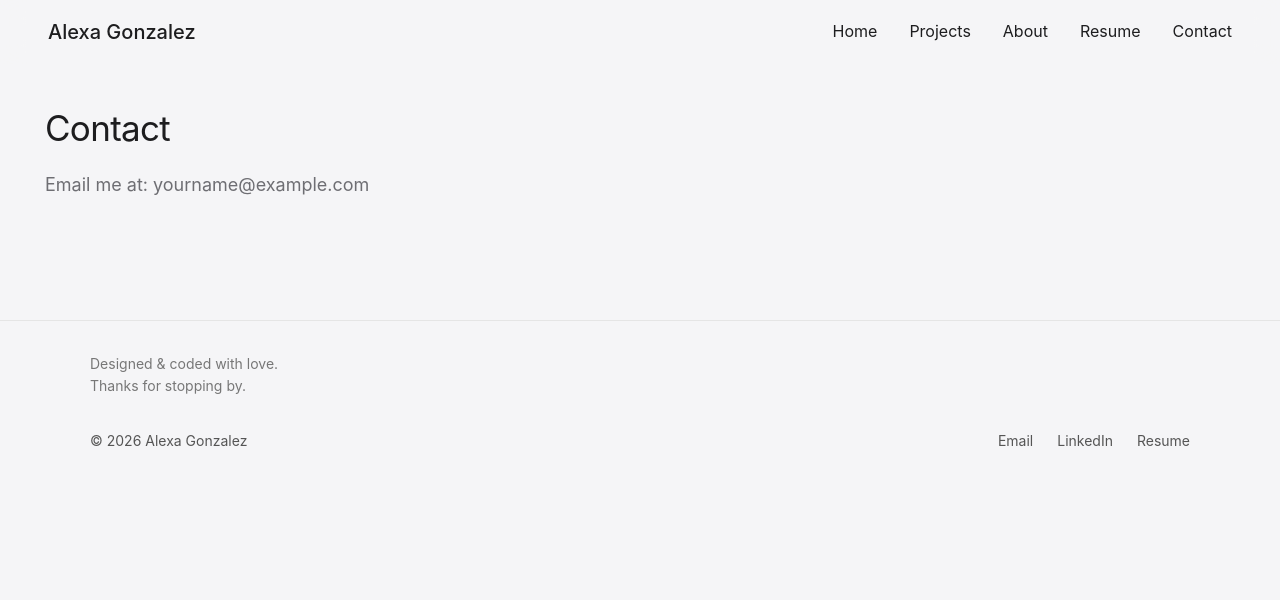
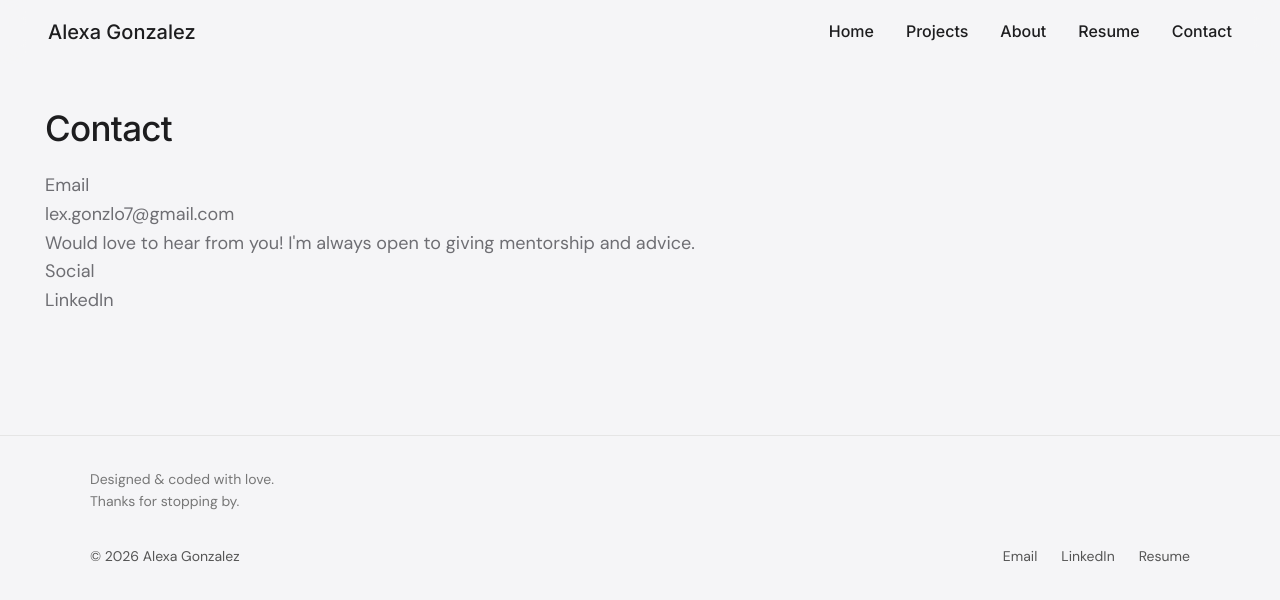
Before and after one commit to gonzalexa/my-portfolio, a React (Vite) app: page /contact in a window 1280 px wide. Shown: the top 600 px of the page. Built offline with nearby package versions, Linux system fonts and the light colour scheme.

Commit message:
Update About page with carousel, fade, dots, and new bullet-style bio

```diff
--- a/src/components/About.jsx
+++ b/src/components/About.jsx
@@ -32,7 +32,7 @@ export default function About() {
             My mom is an artist, my dad an engineer, and I like to think I inherited the best of both worlds. That mix of imagination and problem-solving has shaped the way I approach both design and development, always aiming for thoughtful, user-centered solutions.
           </p>
 
-          <p>Outside of my work:</p>
+          <p>Fun facts about me:</p>
 
           <ul>
             <li>I absolutely love to travel; whether it’s solo, with friends, or with family</li>
--- a/src/components/Contact.jsx
+++ b/src/components/Contact.jsx
@@ -4,7 +4,11 @@ export default function Contact() {
   return (
     <section id="contact">
       <h2>Contact</h2>
-      <p>Email me at: yourname@example.com</p>
+      <p>Email</p>
+      <p>lex.gonzlo7@gmail.com</p>
+      <p>Would love to hear from you! I'm always open to giving mentorship and advice.</p>
+      <p>Social</p>
+      <p>LinkedIn</p>
     </section>
   );
 }
--- a/src/index.css
+++ b/src/index.css
@@ -1,3 +1,5 @@
+@import url('https://fonts.googleapis.com/css2?family=DM+Sans:wght@400;500&family=Inter:wght@500;600;700&display=swap');
+
 /* Apple-style global reset */
 * {
   margin: 0;
@@ -10,8 +12,7 @@ html {
 }
 
 body {
-  font-family: -apple-system, BlinkMacSystemFont, "SF Pro Text",
-    "Helvetica Neue", Helvetica, Arial, sans-serif;
+  font-family: 'DM Sans', -apple-system, BlinkMacSystemFont, sans-serif;
   background-color: #f5f5f7;
   color: #1d1d1f;
   line-height: 1.6;
@@ -29,16 +30,21 @@ section {
   margin-bottom: 120px;
 }
 
+
 /* Headings */
+h1, h2 {
+  font-family: 'Inter', sans-serif;
+}
+
 h1 {
   font-size: 80px;
-  font-weight: 400;
+  font-weight: 600;
   letter-spacing: -0.03em;
 }
 
 h2 {
   font-size: 35px;
-  font-weight: 400;
+  font-weight: 500;
   letter-spacing: -0.02em;
   margin-bottom: 15px;
 }
@@ -64,6 +70,7 @@ a:hover {
 
 /* Navbar */
 .navbar {
+  font-family: 'Inter', sans-serif;
   position: fixed;
   top: 0;
   left: 0;
```
